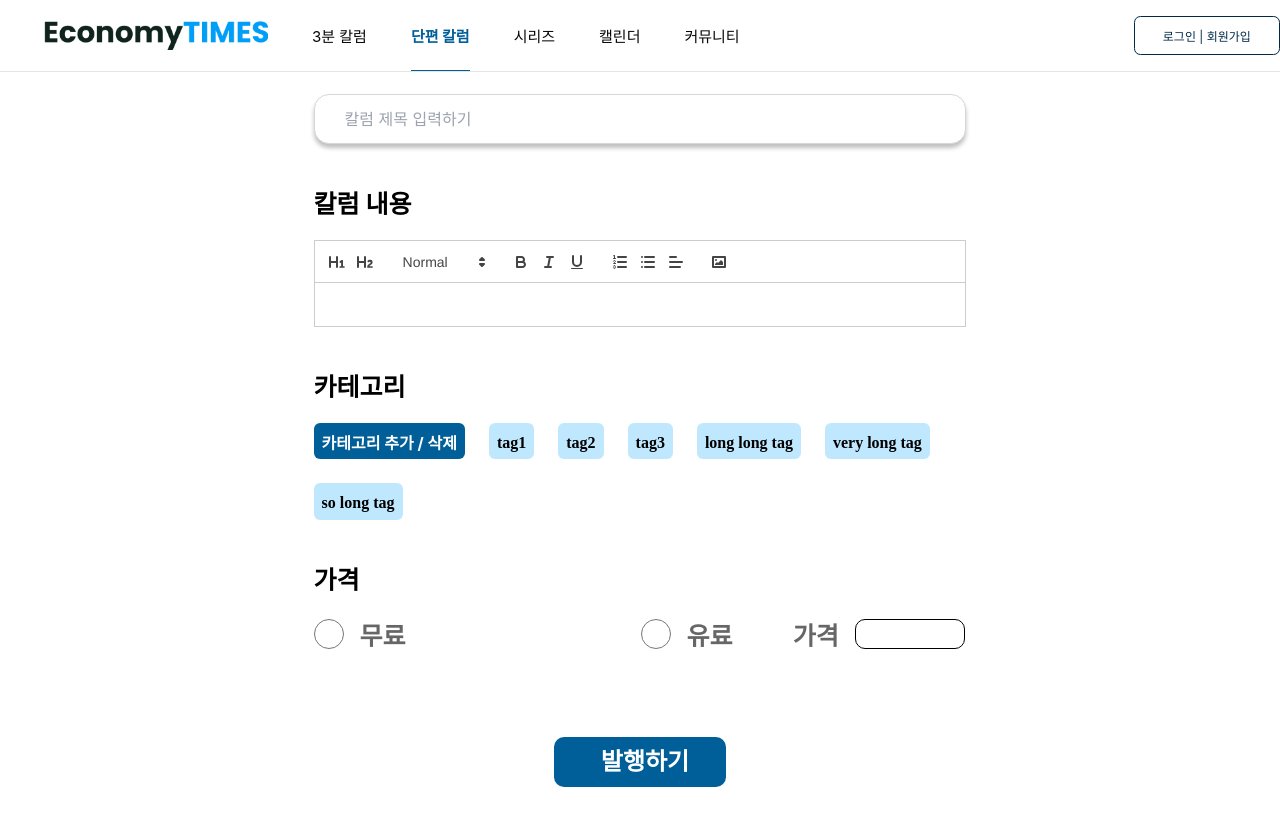
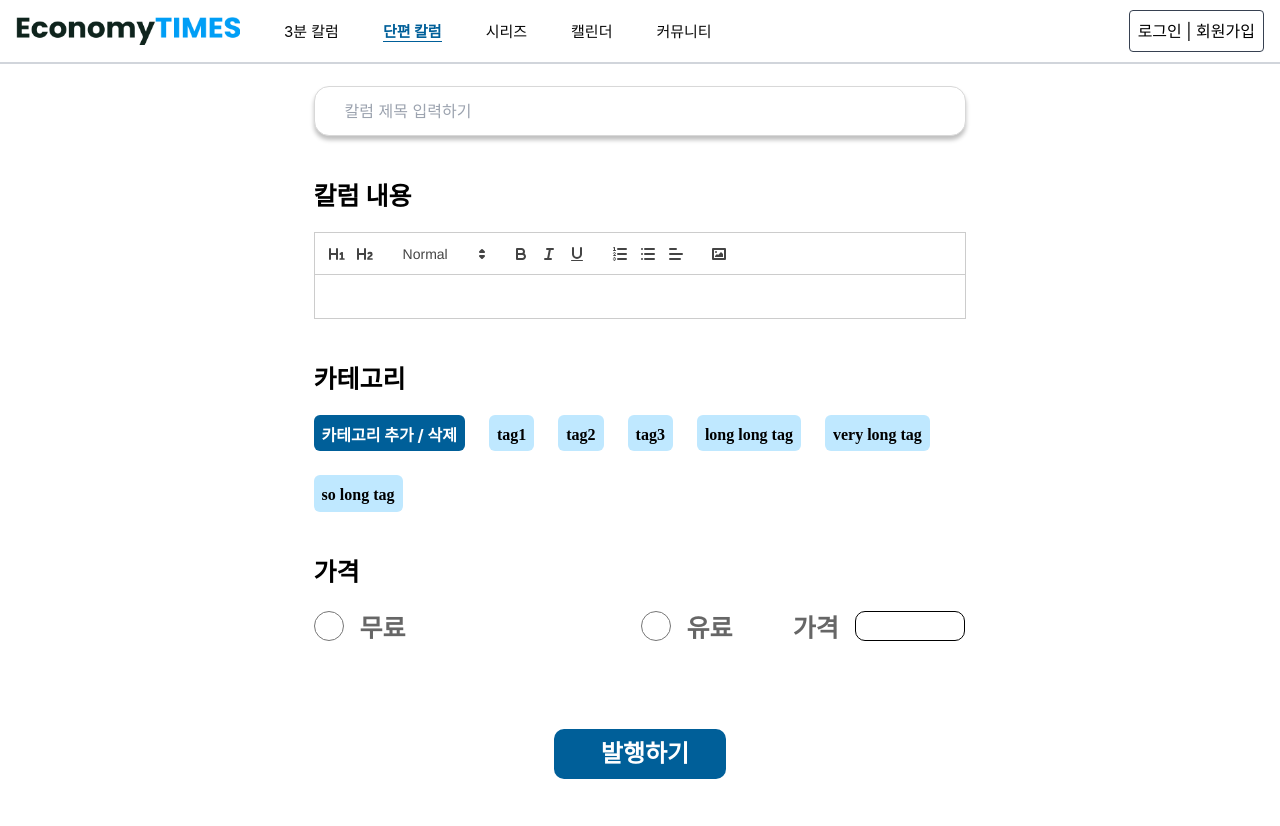
Before and after one commit to LikeLion-koomini/hackathon-frontend, a React (Create React App) app in the folder hackathon/: page /column/create in a window 1280 px wide. Shown: the top 826 px of the page. Built offline with nearby package versions, Linux system fonts and the light colour scheme.

Commit message:
change in topbar

```diff
--- a/hackathon/src/components/Topbar/Topbar.js
+++ b/hackathon/src/components/Topbar/Topbar.js
@@ -1,14 +1,14 @@
-import React, {useState, useEffect} from 'react';
-import styles from "./Topbar.module.css"
-import images from '../../assets/images/images';
+import React, { useState, useEffect } from "react";
+import styles from "./Topbar.module.css";
+import images from "../../assets/images/images";
 
 const toolData = {
-  'short':"3분 칼럼",
-  'normal':"단편 칼럼",
-  'series':"시리즈",
-  'calendar':"캘린더",
-  'community':"커뮤니티",
-}
+  short: "3분 칼럼",
+  normal: "단편 칼럼",
+  series: "시리즈",
+  calendar: "캘린더",
+  community: "커뮤니티",
+};
 
 /*
 1. 현재 페이지 표시
@@ -22,48 +22,71 @@ const toolData = {
 <Topbar isLogin={true}/> : 로그인 했을 경우 topbar
 <Topbar isLogin={false}/> : 로그인 안헀을 경우 topbar
 */
-const Topbar = ({current, isLogin})=>{
-  const [toolsJSX, setToolsJSX] = useState([])
+const Topbar = ({ current, isLogin }) => {
+  const [toolsJSX, setToolsJSX] = useState([]);
 
-  const clickLogoHanlder = ()=>{
-    alert("go to mainPage")
-  }
-  const clickUserManagerHandler = ()=>{
-    if(isLogin){
-      alert("go to mypage")
-    }else{
-      alert("go to login/signup page")
+  const clickLogoHandler = () => {
+    alert("go to mainPage");
+  };
+  const clickUserManagerHandler = () => {
+    if (isLogin) {
+      alert("go to mypage");
+    } else {
+      alert("go to login/signup page");
     }
-  }
+  };
 
-  useEffect(()=>{
-    const newToolsJSX = []
-    for(let toolId in toolData){
+  useEffect(() => {
+    const newToolsJSX = [];
+    for (let toolId in toolData) {
       const toolName = toolData[toolId];
-      console.log(toolName)
-      if(toolId==current){
+      console.log(toolName);
+      if (toolId == current) {
         newToolsJSX.push(
-          <span className={styles.currentTool} id={toolId}>{toolName}</span>
-        )
-      }else{
+          <span className={styles.currentTool} id={toolId}>
+            {toolName}
+          </span>
+        );
+      } else {
         newToolsJSX.push(
-          <span className={styles.tool} id={toolId}>{toolName}</span>
-        )
+          <span className={styles.tool} id={toolId}>
+            {toolName}
+          </span>
+        );
       }
     }
-    setToolsJSX(()=>newToolsJSX)
-  }, [])
+    setToolsJSX(() => newToolsJSX);
+  }, [current]);
 
   return (
-    <div className={styles.topbarContainer}>
-      <div className={styles.topbarTools}>
-        <img src={images.logo} alt='logo' onClick={clickLogoHanlder} className={styles.logo}/>
+    <div className="flex flex-col md:flex-row justify-between items-center bg-white border-b-2 border-gray-300 w-full mx-auto h-16 px-4">
+      <div className="flex items-center mb-4 md:mb-0">
+        <img
+          src={images.logo}
+          alt="logo"
+          onClick={clickLogoHandler}
+          className="w-56 cursor-pointer object-contain"
+        />
         {toolsJSX}
       </div>
-      {!isLogin && <div className={styles.userStatusTool} onClick={clickUserManagerHandler}>로그인 | 회원가입</div>}
-      {isLogin && <div className={styles.userStatusTool} onClick={clickUserManagerHandler}>마이 페이지</div>}
+      {!isLogin && (
+        <div
+          className="flex items-center border rounded border-gray-700 p-2 cursor-pointer"
+          onClick={clickUserManagerHandler}
+        >
+          로그인 | 회원가입
+        </div>
+      )}
+      {isLogin && (
+        <div
+          className="flex items-center border rounded border-blue-700 p-2 cursor-pointer"
+          onClick={clickUserManagerHandler}
+        >
+          마이 페이지
+        </div>
+      )}
     </div>
-  )
-}
+  );
+};
 
-export default Topbar
+export default Topbar;
```
